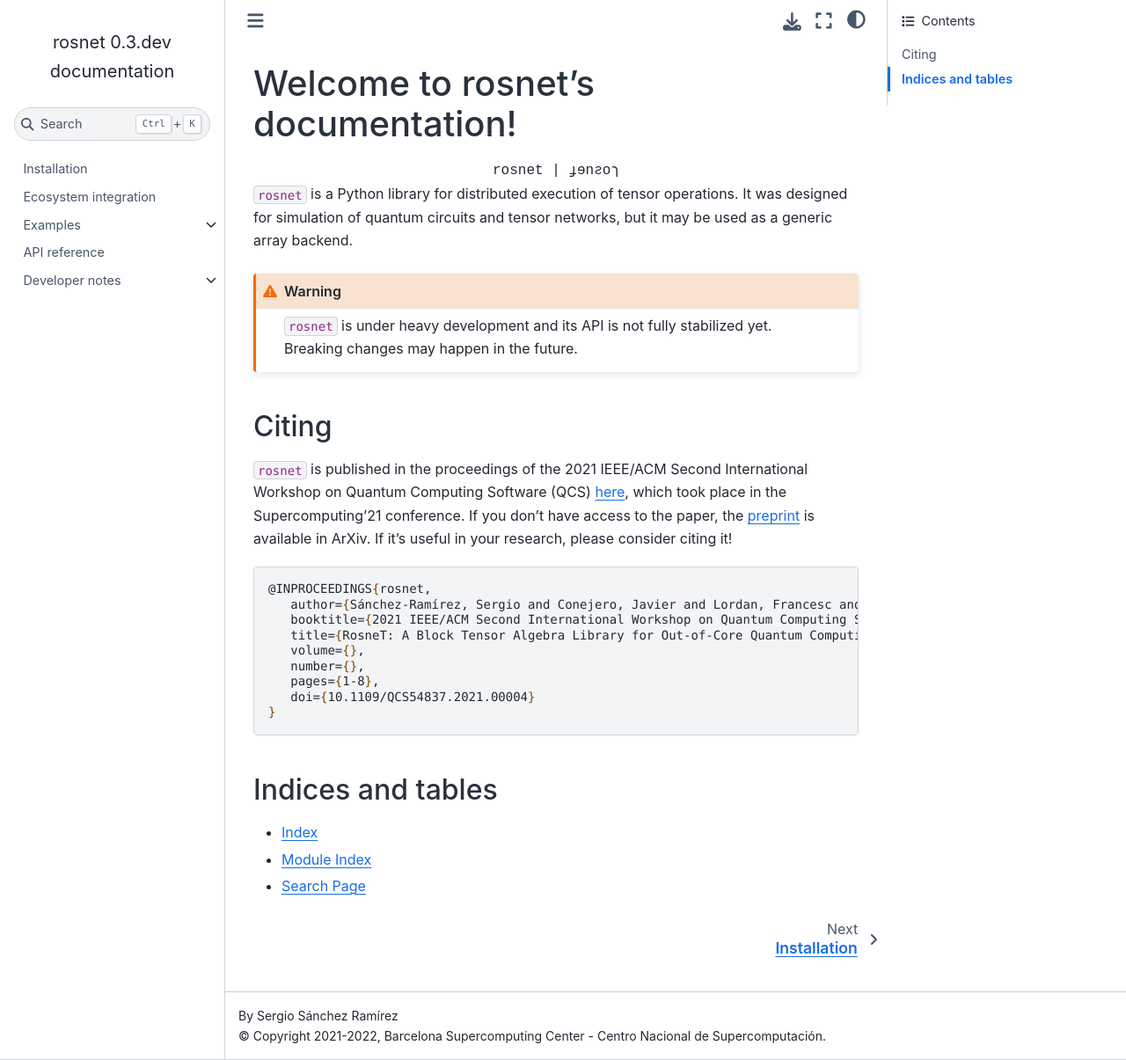
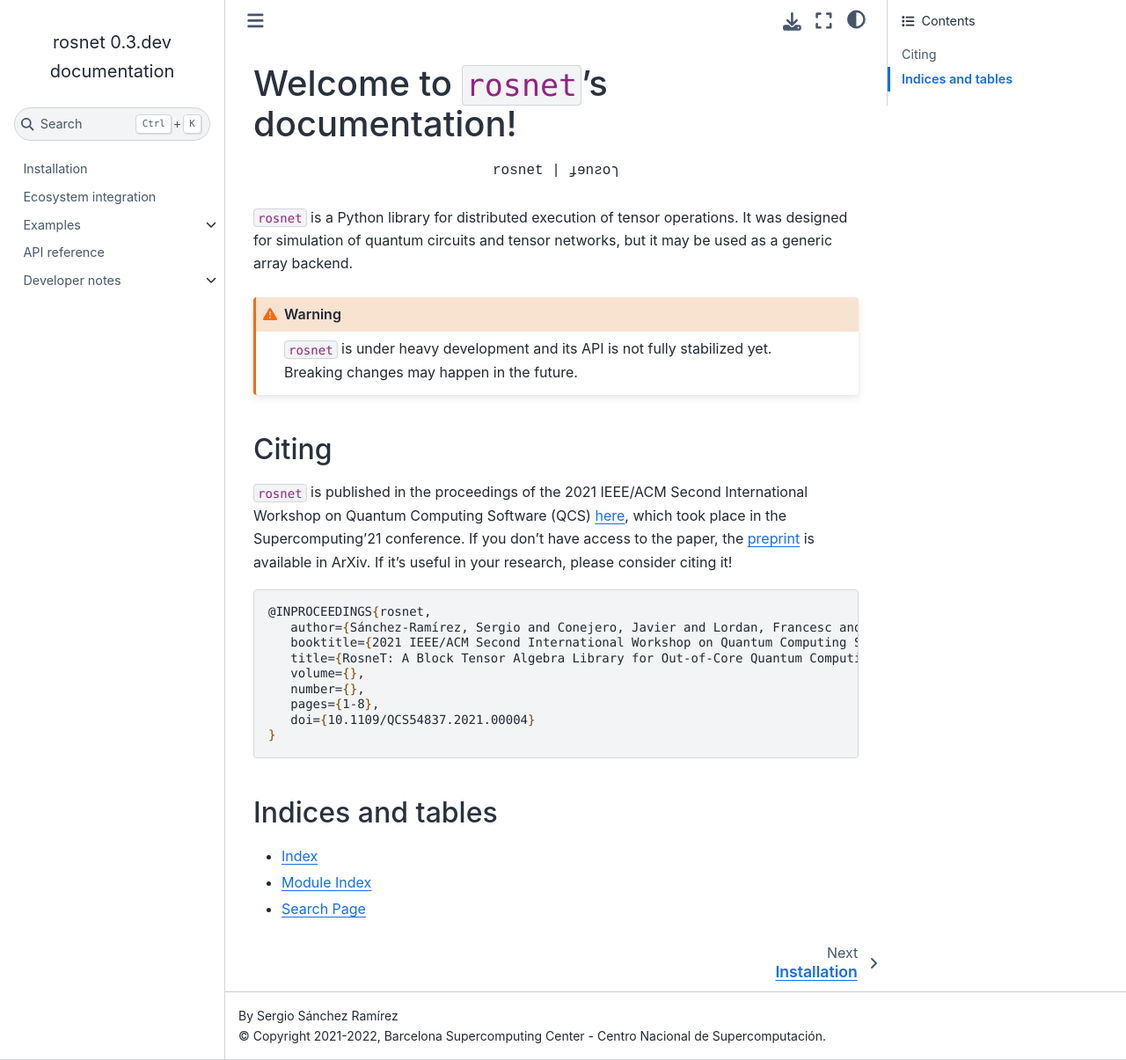
Before and after one commit to bsc-quantic/rosnet, a Sphinx documentation site: the page built from docs/index.md, in a window 1280 px wide and 1205 px high. Shown: the whole window at 88% size. Built offline with Sphinx 7.4.7 and the Sphinx Book theme 1.1.4, drawn with Linux system fonts in a browser that asks for light colours.

Commit message:
Stylistic update on doc homepage

```diff
--- a/docs/index.md
+++ b/docs/index.md
@@ -1,8 +1,9 @@
-# Welcome to rosnet's documentation!
+# Welcome to `rosnet`'s documentation!
 
 <center style="font-family: monospace">
 rosnet | ɟɘnƨoɿ
 </center>
+<br/>
 
 `rosnet` is a Python library for distributed execution of tensor operations. It was designed for simulation of quantum circuits and tensor networks, but it may be used as a generic array backend.
 
```
